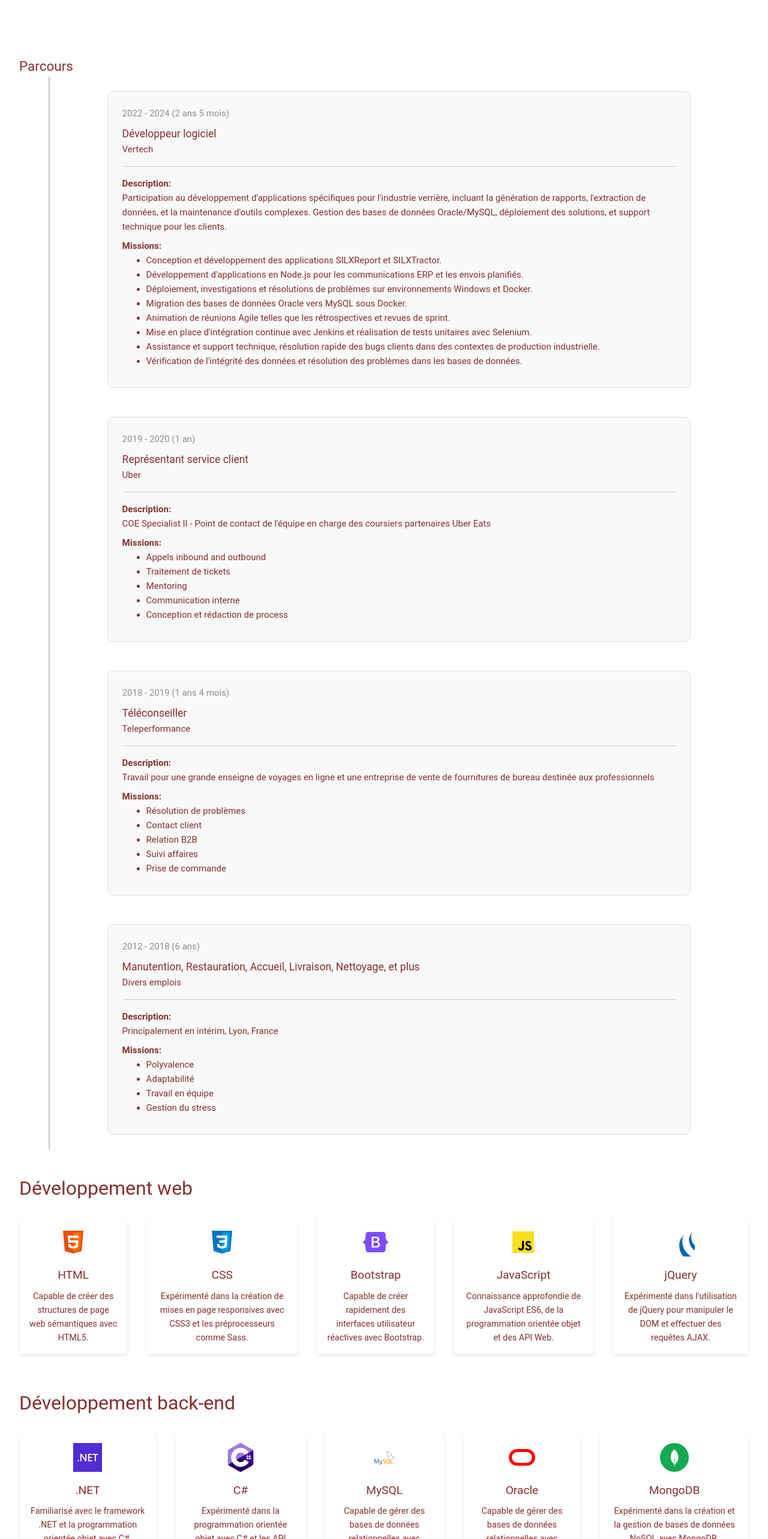
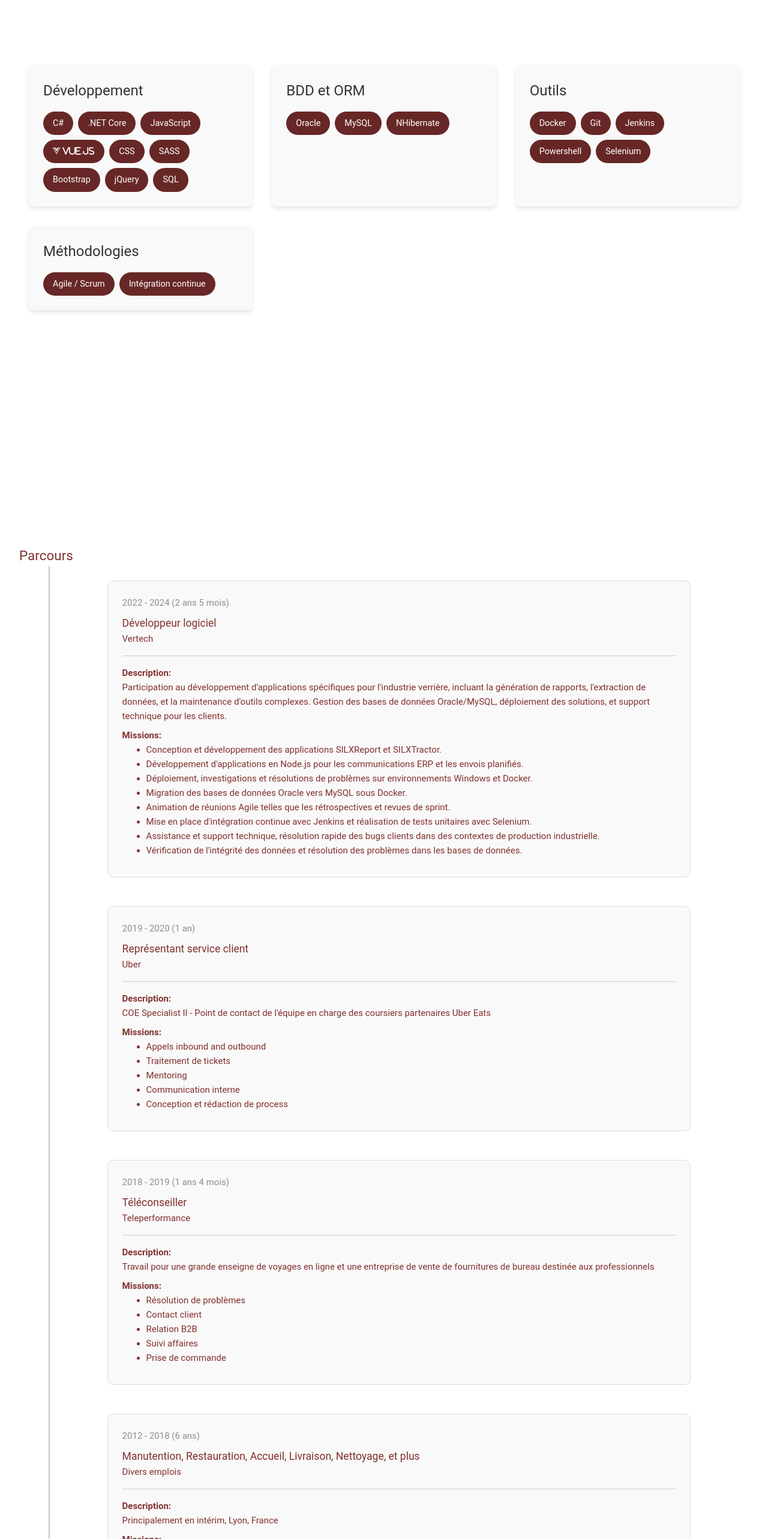
Before and after one commit to AndyMalonda/vue-andy-malonda, a Vue app: page / in a window 1280 px wide. Shown: the part 1540-4106 px from the top of the page at 60% size. Built offline with nearby package versions, Linux system fonts and the light colour scheme.

Commit message:
skills rework

```diff
--- a/index.html
+++ b/index.html
@@ -3,6 +3,7 @@
   <head>
     <meta charset="UTF-8" />
     <link rel="icon" href="/favicon.ico" />
+    <link rel="stylesheet" href="https://cdnjs.cloudflare.com/ajax/libs/font-awesome/6.0.0-beta3/css/all.min.css">
     <meta name="viewport" content="width=device-width, initial-scale=1.0" />
     <title>Andy Malonda</title>
   </head>
--- a/src/App.vue
+++ b/src/App.vue
@@ -1,3 +1,4 @@
+<!-- App.vue -->
 <script setup>
 import { onMounted, ref } from "vue";
 import Presentation from "./components/Presentation.vue";
@@ -26,8 +27,8 @@ onMounted(async () => {
 const sections = [
   { id: "landing-view", component: LandingView },
   { id: "about-me", component: Presentation },
+  { id: "skills", component: Skills },
   { id: "cursus", component: Timeline },
-  { id: "skills", component: Skills },
   { id: "contact", component: Contact },
 ];
 
--- a/src/assets/resume.json
+++ b/src/assets/resume.json
@@ -101,7 +101,7 @@
                 "C#",
                 ".NET Core",
                 "JavaScript",
-                "Vue.js",
+                "<i class='fa-brands fa-vuejs'> Vue.js",
                 "CSS",
                 "SASS",
                 "Bootstrap",
--- a/src/components/HeaderNav.vue
+++ b/src/components/HeaderNav.vue
@@ -1,3 +1,4 @@
+<!-- HeaderNav -->
 <script setup>
 import HeaderNavItem from "./HeaderNavItem.vue";
 import UserIcon from "./icons/IconUser.vue";
--- a/src/components/Presentation.vue
+++ b/src/components/Presentation.vue
@@ -46,6 +46,7 @@ const props = defineProps({
         technologies. Je suis ouvert à l'apprentissage continu et aux nouvelles
         expériences, alors n'hésitez pas à me contacter !
       </p> -->
+
     </Section>
   </div>
 </template>
--- a/src/components/SkillItem.vue
+++ /dev/null
@@ -1,102 +0,0 @@
-<template>
-  <div class="card">
-    <component :is="icon" v-bind="iconProps" class="card-icon" />
-    <div class="card-content">
-      <h3 class="card-title">{{ name }}</h3>
-      <div class="card-description">
-        {{ description }}
-      </div>
-    </div>
-  </div>
-</template>
-
-<script>
-export default {
-  props: {
-    name: {
-      type: String,
-      required: true,
-    },
-    icon: {
-      type: Object,
-      required: true,
-    },
-    iconProps: {
-      type: Object,
-      default: () => ({}),
-    },
-    description: {
-      type: String,
-      required: true,
-    },
-  },
-};
-</script>
-
-<style scoped>
-.card {
-  cursor: pointer;
-  position: relative;
-  display: flex;
-  flex-direction: column;
-  align-items: center;
-  padding: 1rem;
-  border-radius: 5px;
-  box-shadow: 0 2px 5px rgba(0, 0, 0, 0.1);
-  transition: transform 0.3s ease;
-}
-
-.card:hover {
-  transform: scale(1.15);
-}
-
-.card-icon {
-  width: 3rem;
-  height: 3rem;
-  margin-bottom: 1rem;
-}
-
-.card-content {
-  text-align: center;
-}
-
-.card-title {
-  margin-bottom: 0.5rem;
-  font-size: 1.2rem;
-}
-
-.card-description {
-  font-size: 0.9rem;
-  opacity: 0;
-  transition: opacity 0.5s ease;
-}
-
-.card:hover .card-description {
-  opacity: 1;
-}
-
-/* Styles for medium screens */
-@media (max-width: 1024px) {
-  .card-description {
-    font-size: 0.7rem;
-    opacity: 0;
-    transition: opacity 0.5s ease;
-  }
-}
-
-/* Styles for small screens */
-@media (max-width: 768px) {
-  .card {
-    transition: none; /* Remove transition for small screens */
-  }
-
-  .card:hover {
-    transform: none; /* Remove transform effect for small screens */
-  }
-
-  .card-description {
-    opacity: 1; /* Always display text on small screens */
-    transition: none; /* Remove transition for small screens */
-  }
-}
-</style>
--- a/src/components/Skills.vue
+++ b/src/components/Skills.vue
@@ -1,194 +1,85 @@
-<script>
-import SkillItem from "./SkillItem.vue";
-import BootstrapIcon from "./icons/IconBootstrap.vue";
-import HTMLIcon from "./icons/IconHTML.vue";
-import CSSIcon from "./icons/IconCSS.vue";
-import JSIcon from "./icons/IconJavascript.vue";
-import JQueryIcon from "./icons/IconJQuery.vue";
-import DotnetIcon from "./icons/IconDotnet.vue";
-import CSharpIcon from "./icons/IconCSharp.vue";
-import MySQLIcon from "./icons/IconMySQL.vue";
-import OracleIcon from "./icons/IconOracle.vue";
-import GitIcon from "./icons/IconGit.vue";
-import DockerIcon from "./icons/IconDocker.vue";
-import MongoDBIcon from "./icons/IconMongoDB.vue";
-import PowerShellIcon from "./icons/IconPowerShell.vue";
-import JiraIcon from "./icons/IconJira.vue";
-import AgileIcon from "./icons/IconAgile.vue";
+<script setup>
+import { defineProps } from 'vue';
 
-export default {
-  components: {
-    SkillItem,
+// Define props to receive the resume data
+const props = defineProps({
+  resumeData: {
+    type: Object, // Expecting an object containing skills data
+    required: true,
   },
-  setup() {
-    const skills = [
-      {
-        category: "Développement web",
-        skills: [
-          {
-            name: "HTML",
-            icon: HTMLIcon,
-            iconProps: { icon: "html5", size: "3rem" },
-            description:
-              "Capable de créer des structures de page web sémantiques avec HTML5.",
-          },
-          {
-            name: "CSS",
-            icon: CSSIcon,
-            iconProps: { icon: "css3", size: "3rem" },
-            description:
-              "Expérimenté dans la création de mises en page responsives avec CSS3 et les préprocesseurs comme Sass.",
-          },
-          {
-            name: "Bootstrap",
-            icon: BootstrapIcon,
-            iconProps: { icon: "bootstrap", size: "3rem" },
-            description:
-              "Capable de créer rapidement des interfaces utilisateur réactives avec Bootstrap.",
-          },
-          {
-            name: "JavaScript",
-            icon: JSIcon,
-            iconProps: { icon: "js", size: "3rem" },
-            description:
-              "Connaissance approfondie de JavaScript ES6, de la programmation orientée objet et des API Web.",
-          },
-          {
-            name: "jQuery",
-            icon: JQueryIcon,
-            iconProps: { icon: "jquery", size: "3rem" },
-            description:
-              "Expérimenté dans l'utilisation de jQuery pour manipuler le DOM et effectuer des requêtes AJAX.",
-          },
-        ],
-      },
-      {
-        category: "Développement back-end",
-        skills: [
-          {
-            name: ".NET",
-            icon: DotnetIcon,
-            iconProps: { icon: "dotnet", size: "3rem" },
-            description:
-              "Familiarisé avec le framework .NET et la programmation orientée objet avec C#.",
-          },
-          {
-            name: "C#",
-            icon: CSharpIcon,
-            iconProps: { icon: "csharp", size: "3rem" },
-            description:
-              "Expérimenté dans la programmation orientée objet avec C# et les API .NET.",
-          },
-          {
-            name: "MySQL",
-            icon: MySQLIcon,
-            iconProps: { icon: "mysql", size: "3rem" },
-            description:
-              "Capable de gérer des bases de données relationnelles avec MySQL.",
-          },
-          {
-            name: "Oracle",
-            icon: OracleIcon,
-            iconProps: { icon: "oracle", size: "3rem" },
-            description:
-              "Capable de gérer des bases de données relationnelles avec Oracle.",
-          },
-          {
-            name: "MongoDB",
-            icon: MongoDBIcon,
-            iconProps: { icon: "mongodb", size: "3rem" },
-            description:
-              "Expérimenté dans la création et la gestion de bases de données NoSQL avec MongoDB.",
-          },
-        ],
-      },
-      {
-        category: "Outils et méthodes",
-        skills: [
-          {
-            name: "Git",
-            icon: GitIcon,
-            iconProps: { icon: "git", size: "3rem" },
-            description:
-              "Expérimenté dans l'utilisation de Git pour la gestion de versions de code et la résolution de conflits.",
-          },
-          {
-            name: "Docker",
-            icon: DockerIcon,
-            iconProps: { icon: "docker", size: "3rem" },
-            description:
-              "Familiarisé avec la création et la gestion de conteneurs Docker.",
-          },
-          {
-            name: "PowerShell",
-            icon: PowerShellIcon,
-            iconProps: { icon: "powershell", size: "3rem" },
-            description:
-              "Familiarisé avec l'automatisation de tâches et la gestion de systèmes avec PowerShell.",
-          },
-          {
-            name: "Jira",
-            icon: JiraIcon,
-            iconProps: { icon: "jira", size: "3rem" },
-            description:
-              "Expérimenté dans la gestion de projets et de tickets avec Jira.",
-          },
-          {
-            name: "Agile",
-            icon: AgileIcon,
-            iconProps: { icon: "agile", size: "3rem" },
-            description:
-              "Familiarisé avec les méthodes agiles de développement logiciel, notamment Scrum et Kanban.",
-          },
-        ],
-      },
-    ];
-
-    return { skills };
-  },
-};
+});
 </script>
 
 <template>
-  <div class="skills-grid">
-    <div v-for="category in skills" :key="category.category">
-      <h2>{{ category.category }}</h2>
-      <div class="row">
-        <SkillItem
-          v-for="skill in category.skills"
-          :key="skill.name"
-          :name="skill.name"
-          :icon="skill.icon"
-          :iconProps="skill.iconProps"
-          :description="skill.description"
-        />
+  <div class="skills-container" v-if="resumeData && resumeData.skills && resumeData.skills.length">
+    <div
+      class="skills-section"
+      v-for="(section, index) in resumeData.skills"
+      :key="index"
+    >
+      <h2>{{ section.name }}</h2>
+      <div class="tags-container">
+        <span
+          class="tag"
+          v-for="(keyword, kIndex) in section.keywords"
+          :key="kIndex"
+          v-html="keyword"
+        >
+        </span>
       </div>
     </div>
   </div>
+  <p v-else>Loading skills data...</p> <!-- Loading message while waiting for data -->
 </template>
 
 <style scoped>
-.skills-grid {
-  display: flex;
-  flex-direction: column;
+.skills-container {
+  display: grid;
+  grid-template-columns: repeat(auto-fit, minmax(300px, 1fr));
   gap: 2rem;
+  padding: 1rem;
+}
+
+.skills-section {
+  background: #f9f9f9;
+  padding: 1.5rem;
+  border-radius: 8px;
+  box-shadow: 0 4px 6px rgba(0, 0, 0, 0.1);
 }
 
 h2 {
-  font-size: 2rem;
-  margin-bottom: 1.5rem;
-  margin-top: 1.5rem;
+  font-size: 1.5rem;
+  color: #333;
+  margin-bottom: 1rem;
 }
 
-.row {
+.tags-container {
   display: flex;
-  flex-direction: row;
-  gap: 2rem;
+  flex-wrap: wrap;
+  gap: 0.5rem;
+}
+
+.tag {
+  background: var(--color-secondary);
+  cursor: pointer;
+  color: white;
+  padding: 0.5rem 1rem;
+  border-radius: 25px;
+  font-size: 0.9rem;
+  transition: background 0.3s ease;
+}
+
+.tag:hover {
+  background: var(--color-tertiary);
 }
 
 @media (max-width: 768px) {
-  .row {
-    flex-direction: column;
+  .skills-container {
+    grid-template-columns: 1fr;
+  }
+
+  .tag {
+    font-size: 0.8rem;
   }
 }
 </style>
```
